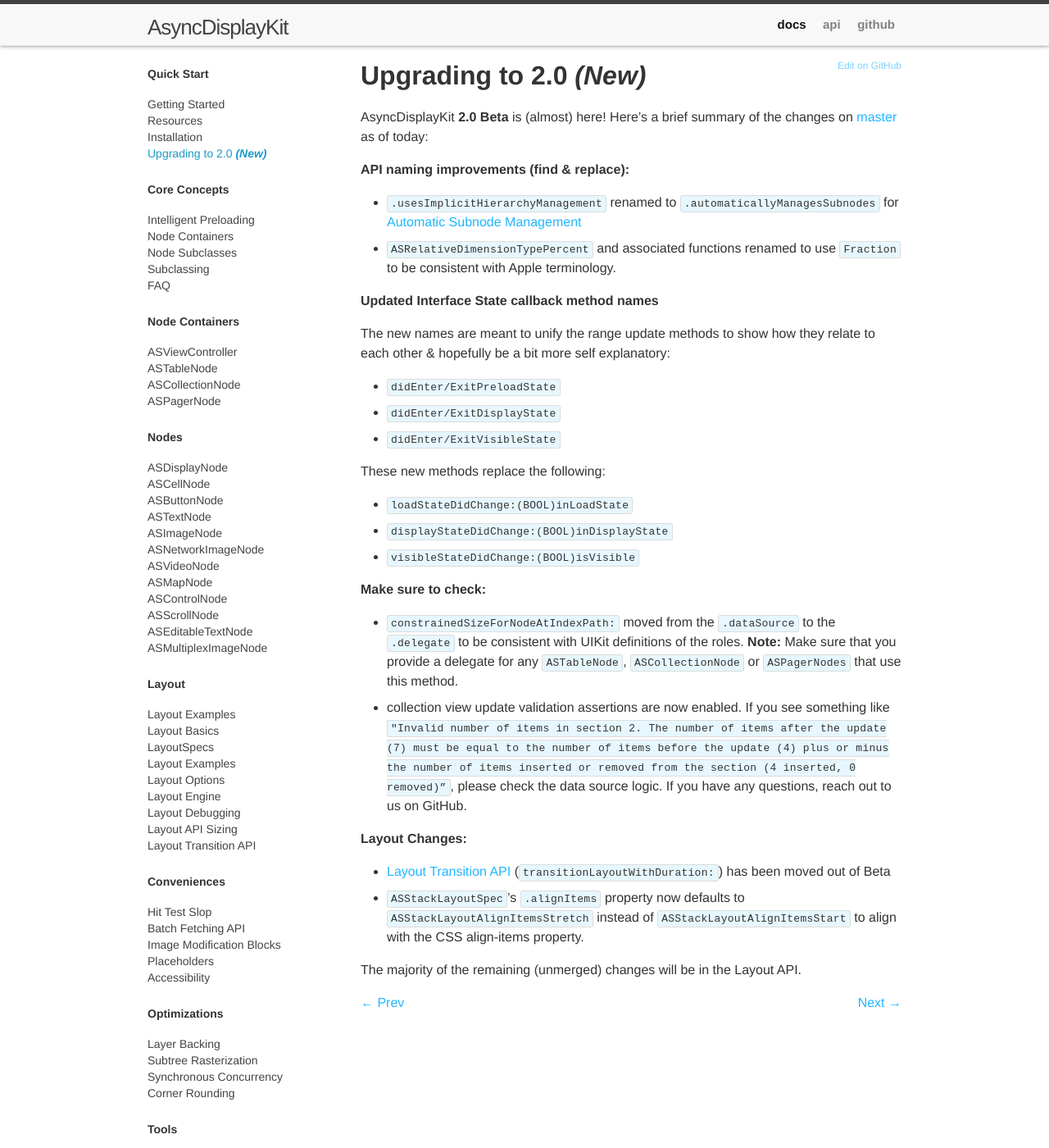
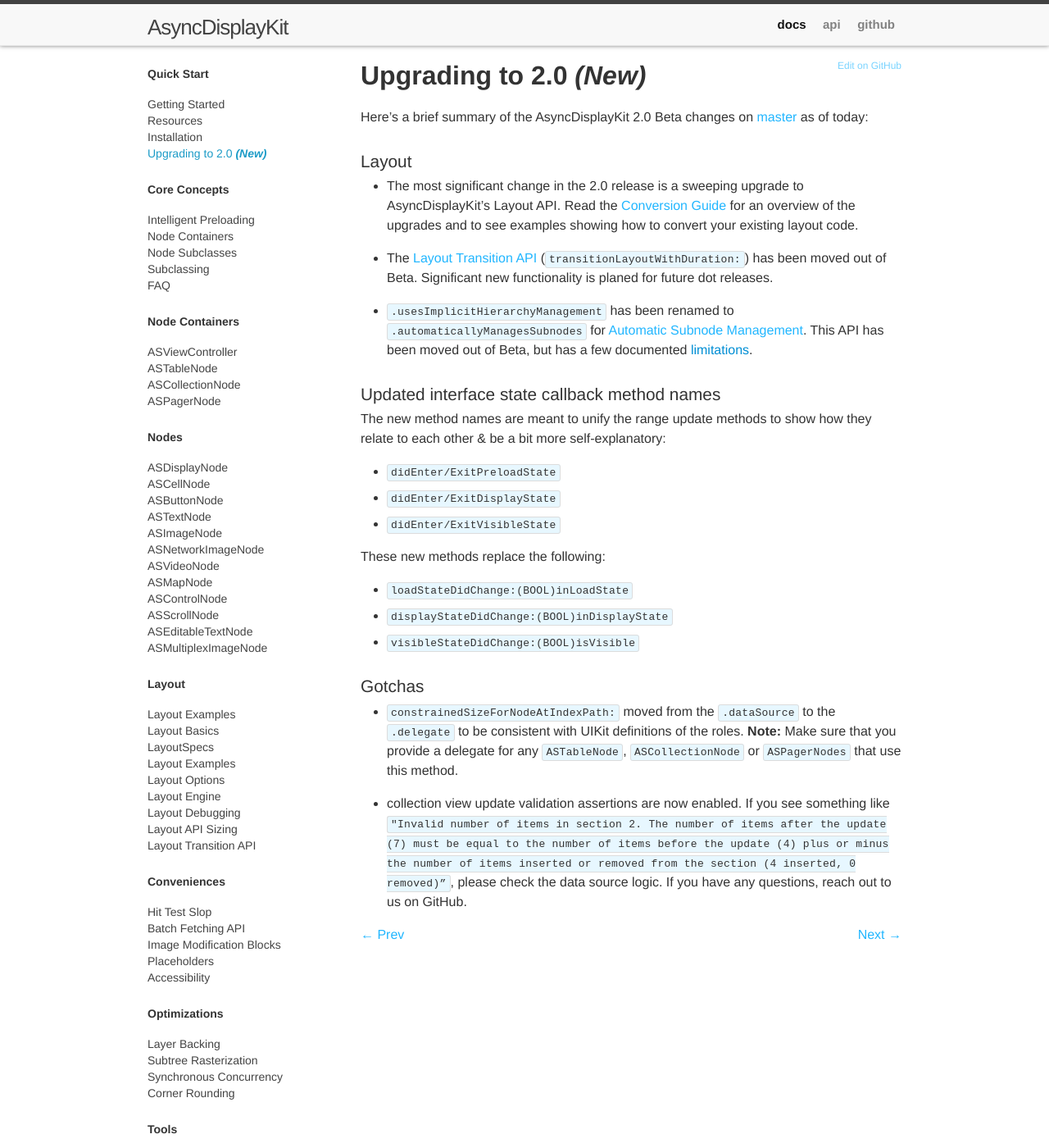
Before and after one commit to AsyncDisplayKit/Documentation, a Jekyll site: the page built from docs/_docs/upgrading.md, in a window 1280 px wide and 1400 px high. Shown: the whole window at 82% size. Built offline with Jekyll 4.4.1, drawn with Linux system fonts in a browser that asks for light colours; comment, search, counter and statistics services are not loaded.

Commit message:
link conversion guide to 2.0 Upgrades main doc (#5)

```diff
--- a/docs/_docs/upgrading.md
+++ b/docs/_docs/upgrading.md
@@ -6,16 +6,19 @@
 nextPage: image-modification-block.html
 ---
 
-AsyncDisplayKit **2.0 Beta** is (almost) here! Here's a brief summary of the changes on [master](https://github.com/facebook/AsyncDisplayKit) as of today:
+Here's a brief summary of the AsyncDisplayKit 2.0 Beta changes on [master](https://github.com/facebook/AsyncDisplayKit) as of today:
 
-**API naming improvements (find & replace):**
+### Layout
 
-- `.usesImplicitHierarchyManagement` renamed to `.automaticallyManagesSubnodes` for [Automatic Subnode Management](http://asyncdisplaykit.org/docs/implicit-hierarchy-mgmt.html)
-- `ASRelativeDimensionTypePercent` and associated functions renamed to use `Fraction` to be consistent with Apple terminology.
+- The most significant change in the 2.0 release is a sweeping upgrade to AsyncDisplayKit's Layout API. Read the <a href="layout2-conversion-guide.html">Conversion Guide</a> for an overview of the upgrades and to see examples showing how to convert your existing layout code.
 
-**Updated Interface State callback method names**
+- The <a href = "layout-transition-api.html">Layout Transition API</a> (`transitionLayoutWithDuration:`) has been moved out of Beta. Significant new functionality is planed for future dot releases.
 
-The new names are meant to unify the range update methods to show how they relate to each other & hopefully be a bit more self explanatory:
+- `.usesImplicitHierarchyManagement` has been renamed to `.automaticallyManagesSubnodes` for <a href = "http://asyncdisplaykit.org/docs/implicit-hierarchy-mgmt.html">Automatic Subnode Management</a>. This API has been moved out of Beta, but has a few documented <a href = "">limitations</a>.
+
+### Updated interface state callback method names
+
+The new method names are meant to unify the range update methods to show how they relate to each other & be a bit more self-explanatory:
 
 - `didEnter/ExitPreloadState`
 - `didEnter/ExitDisplayState`
@@ -27,14 +30,8 @@
 - `displayStateDidChange:(BOOL)inDisplayState`
 - `visibleStateDidChange:(BOOL)isVisible`
 
-**Make sure to check:**
+### Gotchas
 
 - `constrainedSizeForNodeAtIndexPath:` moved from the `.dataSource` to the `.delegate` to be consistent with UIKit definitions of the roles. **Note:** Make sure that you provide a delegate for any `ASTableNode`, `ASCollectionNode` or `ASPagerNodes` that use this method.
+
 - collection view update validation assertions are now enabled. If you see something like `"Invalid number of items in section 2. The number of items after the update (7) must be equal to the number of items before the update (4) plus or minus the number of items inserted or removed from the section (4 inserted, 0 removed)”`, please check the data source logic. If you have any questions, reach out to us on GitHub.
-
-**Layout Changes:**
-
-- [Layout Transition API](http://asyncdisplaykit.org/docs/layout-transition-api.html) (`transitionLayoutWithDuration:`) has been moved out of Beta
-- `ASStackLayoutSpec`'s `.alignItems` property now defaults to `ASStackLayoutAlignItemsStretch` instead of `ASStackLayoutAlignItemsStart` to align with the CSS align-items property.
-
-The majority of the remaining (unmerged) changes will be in the Layout API.
```
Also changed, not shown: docs/_docs/layout2-conversion-guide.md (+9 -0 lines).
